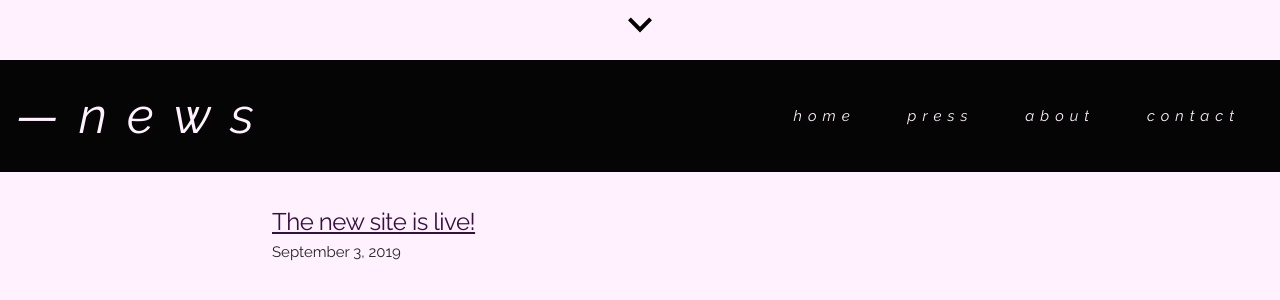
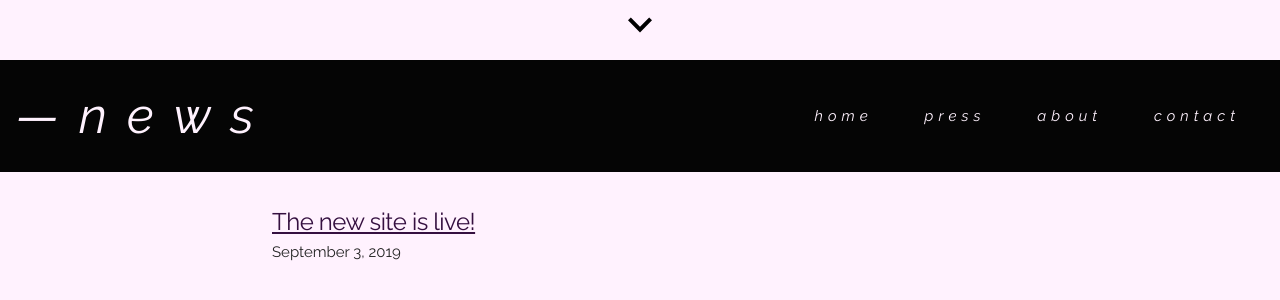
Before and after one commit to balinthaller/khesis, a Jekyll site: the page built from index.md, in a window 1280 px wide. Shown: the part 840-1140 px from the top of the page. Built offline with Jekyll 4.4.1, drawn with Linux system fonts in a browser that asks for light colours.

Commit message:
fix menu width on mobile

```diff
--- a/_sass/main.scss
+++ b/_sass/main.scss
@@ -132,9 +132,8 @@
     text-underline: none;
     display: inline-block;
     color: $light-grey;
-    margin: 0 24px;
     font-style: italic;
-    letter-spacing: 0.6rem;
+    letter-spacing: 0.5rem;
     text-transform: lowercase;
   }
 }
@@ -143,6 +142,10 @@
   @include sm {
     display: none;
   }
+  li {
+    margin: 0 24px;
+  }
+
 }
 
 .mobile-menu {
@@ -163,6 +166,10 @@
     display: flex;
     justify-content: space-between;
     margin-top: 24px;
+  }
+
+  li {
+    //margin: 0 12px;
   }
 
   @include sm {
```
